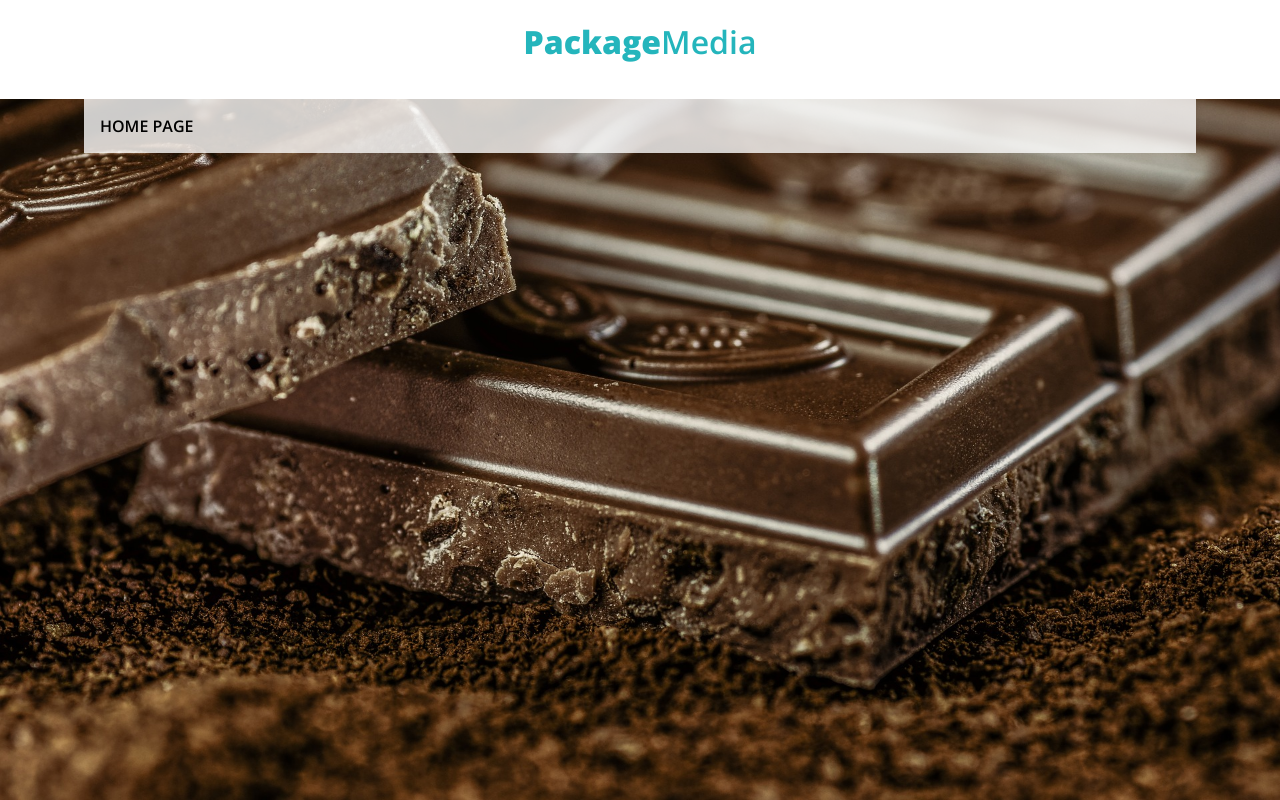
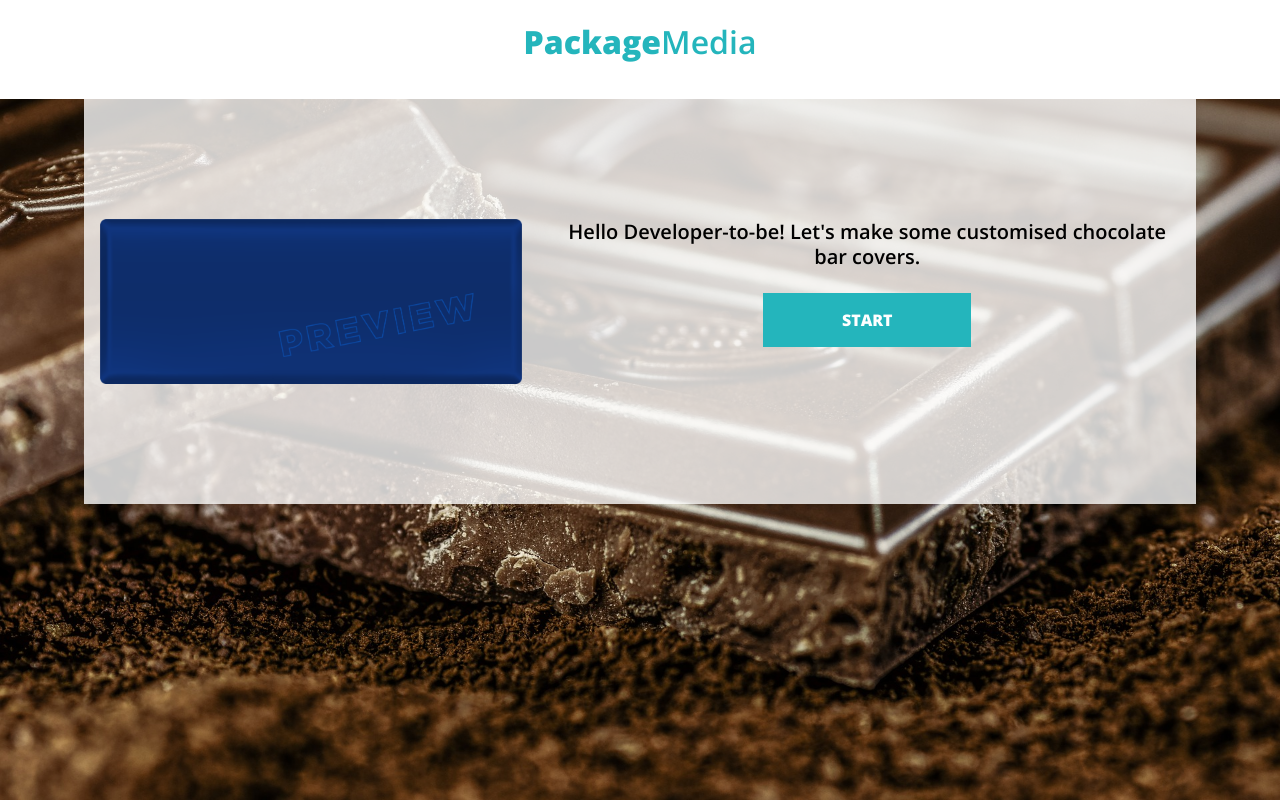
Before and after one commit to RobertoGM/chocol8, a Vue app: page /#/ in a window 1280 px wide. Built offline with nearby package versions, Linux system fonts and the light colour scheme.

Commit message:
homepage implemented

```diff
--- a/src/app/home/Home.vue
+++ b/src/app/home/Home.vue
@@ -1,5 +1,16 @@
 <template>
-  <div>HOME PAGE</div>
+  <div class="home-main">
+    <!-- img to be replaced with the default preview -->
+    <img src="../../assets/dev_choc-barWithTextPREVIEW-01.png" />
+    <div>
+      <span
+        >Hello Developer-to-be! Let's make some customised chocolate bar
+        covers.</span
+      >
+      <!-- <button>start</button> -->
+      <router-link class="primary-button-link" to="/editor">Start</router-link>
+    </div>
+  </div>
 </template>
 
 <script>
@@ -7,3 +18,37 @@ export default {
   name: "Home",
 };
 </script>
+
+<style lang="scss">
+@import "../../styles/components/_images.scss";
+@import "../../styles/components/_labels.scss";
+@import "../../styles/components/_buttons.scss";
+
+.home-main {
+  display: flex;
+  flex-direction: row;
+
+  img {
+    @extend .preview_size;
+    @include push-right(8);
+  }
+  & > div {
+    display: flex;
+    flex-direction: column;
+    align-items: center;
+    & > span {
+      @extend .common-label;
+      @include push-bottom(6);
+    }
+  }
+
+  @media only screen and (max-width: 768px) {
+    flex-direction: column;
+    align-items: center;
+    img {
+      @include push-right(0);
+      @include push-bottom();
+    }
+  }
+}
+</style>
--- a/src/core/components/header.vue
+++ b/src/core/components/header.vue
@@ -1,7 +1,8 @@
 <template>
   <div class="header">
-    <!-- <router-link to="/preview">Preview</router-link> -->
-    <h1 class="title"><span>Package</span>Media</h1>
+    <router-link to="/">
+      <h1 class="title"><span>Package</span>Media</h1>
+    </router-link>
   </div>
 </template>
 
@@ -20,6 +21,9 @@ export default {
   text-align: center;
   height: $app-header-height;
   background-color: $white;
+  a {
+    text-decoration: none;
+  }
 }
 
 .title {
--- a/src/core/containers/App.vue
+++ b/src/core/containers/App.vue
@@ -25,6 +25,8 @@ export default {
 
 .main-body {
   @include pad();
+  @include pad-top(30);
+  @include pad-bottom(30);
   @extend .base-layout;
   background: rgba(255, 255, 255, 0.79);
 }
--- a/src/styles/abstracts/_variables.scss
+++ b/src/styles/abstracts/_variables.scss
@@ -1,7 +1,7 @@
 // SPACING
 $spacing-multiplier: 4px;
 $character-spacing: 0px;
-$line-spacing: 51px;
+$line-spacing: 25px;
 
 // THEME COLORS
 $theme-primary: #24b5bc;
@@ -12,7 +12,7 @@ $white: #ffffff;
 $black: #000000;
 
 // FONTS
-$font-size: 35px;
+$font-size: 20px;
 $font-weight: normal;
 
 //BORDERS
--- a/src/styles/components/_buttons.scss
+++ b/src/styles/components/_buttons.scss
@@ -1,4 +1,5 @@
 @import '../abstracts/_variables';
+@import '../abstracts/_mixins';
 @import '../base/_typography';
 
 .primary-button {
@@ -15,4 +16,22 @@
   text-align: center;
   width: 168px;
   height: 50px;
+  border: 0;
 }
+
+.primary-button-link {
+  @extend .font-bold;
+  @extend .font-uppercase;
+  @include pad-all(
+    4,
+    5,
+    4,
+    5
+  ); // if prototype followed strictly it would be: 16px, 21px, 13px, 21px
+  color: $white;
+  background-color: $theme-primary;
+  text-align: center;
+  width: 168px;
+  border: 0;
+  text-decoration: none;
+}
--- a/src/styles/components/_images.scss
+++ b/src/styles/components/_images.scss
@@ -1,4 +1,10 @@
 .preview_size {
   width: 423px;
   height: 165px;
+
+  @media only screen and (max-width: 400px) {
+    // Ratio of 0.75 for smallest phones
+    width: 317px;
+    height: 123px;
+  }
 }
--- a/src/styles/components/_labels.scss
+++ b/src/styles/components/_labels.scss
@@ -6,4 +6,5 @@
   line-height: $line-spacing;
   letter-spacing: $character-spacing;
   color: $black;
+  text-align: center;
 }
```
